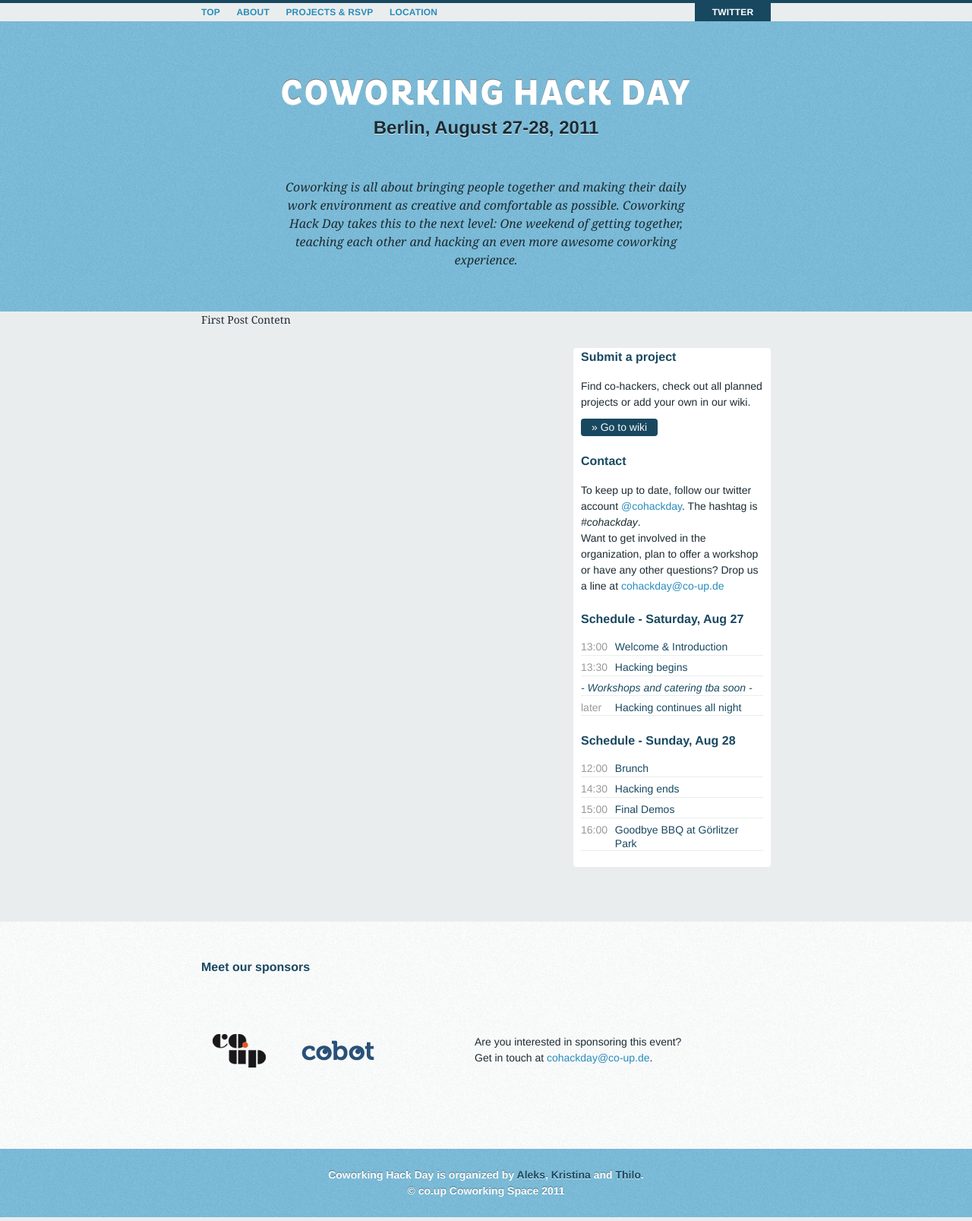
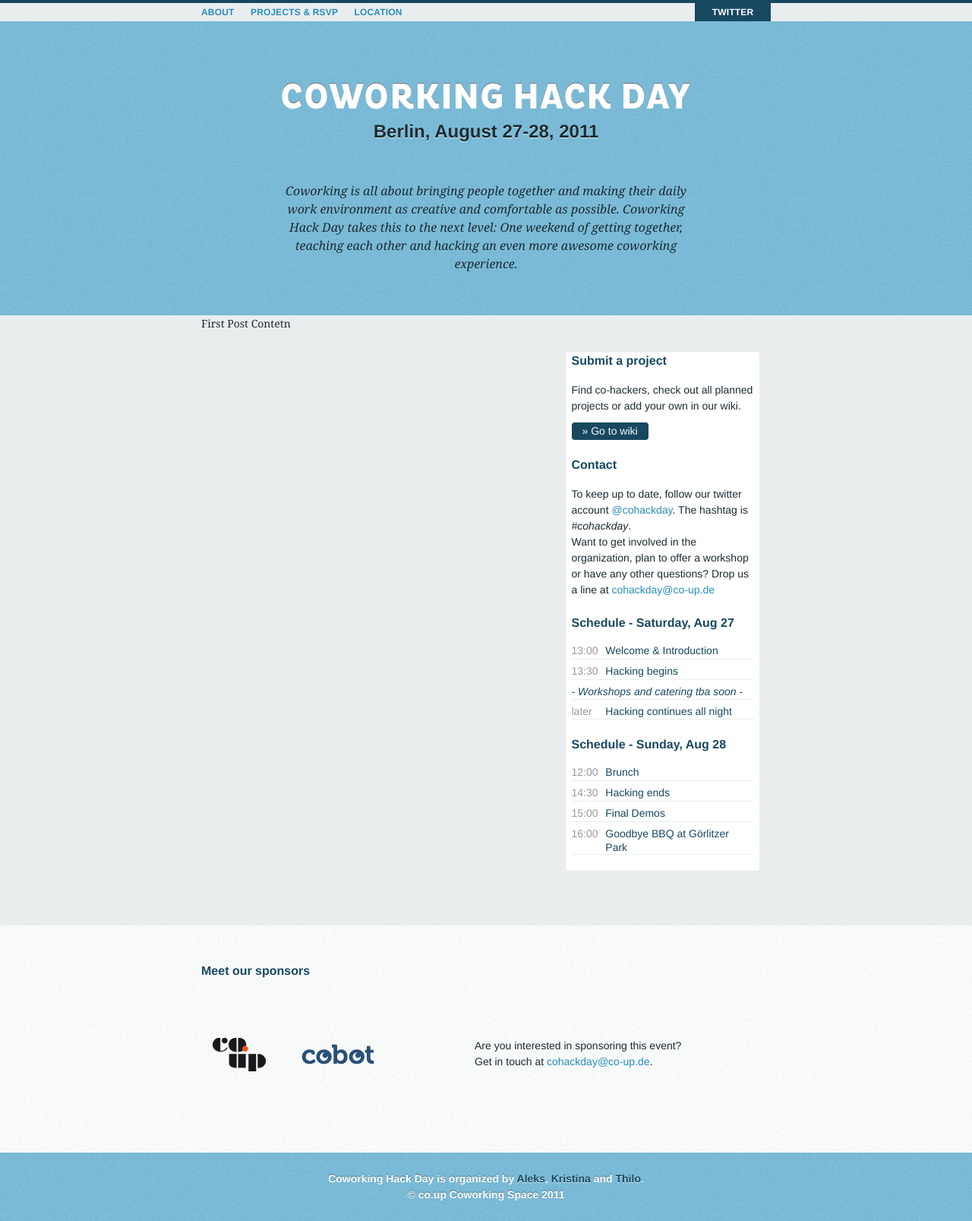
Before and after one commit to thilo/coworking-hack-day, a Jekyll site: the page built from _posts/2011-07-29-first-post.md, in a window 1280 px wide. Shown: the whole page at 76% size. Built offline with Jekyll 4.4.1, drawn with Linux system fonts in a browser that asks for light colours.

Commit message:
made layout responsive

```diff
--- a/_layouts/default.html
+++ b/_layouts/default.html
@@ -40,7 +40,6 @@
           <a href="http://twitter.com/cohackday" title="twitter.com/cohackday" class="twitter">Twitter</a>
 
           <ul>
-            <li><a href="#header">Top</a></li>
             <li><a href="#about">About</a></li>
             <li><a href="#projects_and_rsvp">Projects &amp; RSVP</a></li>
             <li><a href="#location">Location</a></li>
--- a/css/src/site.scss
+++ b/css/src/site.scss
@@ -58,13 +58,14 @@ body {
 }
 
 .container {
-  width: 750px;
+  max-width: 750px;
+  width: auto;
   margin: 0 auto;
-  padding: 0 1em;
+  padding: 0 20px;
 }
 
 .header {
-  padding: 6em 0 2em 0;
+  padding: 4.5em 0 2em 0;
   background: $lblue url(/img/chd_bg_blue.png) repeat;
   h1, h2 {
     text-align: center;
@@ -105,8 +106,8 @@ body {
 }
 
 .content {
-  width: 360px;
-  margin-right: 30px;
+  width: 50%;
+  margin-right: 14%;
   float: left;
   h3 {
     padding-top: 3em;
@@ -119,10 +120,9 @@ body {
 
 .aside {
   float: left;
-  width: 240px;
+  width: 32%;
   margin-top: 3em;
-  margin-left: 100px;
-  padding: 0 10px;
+  padding: 0 1%;
   background: #FFF;
   -moz-border-radius: .25em;
   -webkit-border-radius: .25em;
@@ -158,12 +158,10 @@ body {
 }
 
 .nav {
-  width: 100%;
   height: 1.5em;
   line-height: 2;
-  position: fixed;
   top: 0;
-  margin-bottom: 2em;
+  margin-bottom: 0;
   background: $vlblue;
   text-transform: uppercase;
   font-weight: bold;
@@ -288,3 +286,35 @@ a.btn_link:focus {
   color: #FFF;
   background: $mblue;
 }
+
+
+
+@media screen and (max-device-width:660px), screen and (max-width:660px) {
+
+  body {
+    -webkit-text-size-adjust: 300%;
+  }
+
+  .container {
+    max-width: 750px;
+    width: auto;
+    margin: 0 auto;
+    padding: 0 20px;
+  }
+
+
+  .content {
+    width: auto;
+    margin-right: 0;
+    float: none;
+  }
+
+  .aside {
+    float: none;
+    width: auto;
+  }
+  .teaser {
+    padding: 0;
+  }
+
+}
--- a/css/stylesheets/site.css
+++ b/css/stylesheets/site.css
@@ -175,22 +175,23 @@ body {
 
 /* line 60, ../src/site.scss */
 .container {
-  width: 750px;
+  max-width: 750px;
+  width: auto;
   margin: 0 auto;
-  padding: 0 1em;
+  padding: 0 20px;
 }
 
-/* line 66, ../src/site.scss */
+/* line 67, ../src/site.scss */
 .header {
-  padding: 6em 0 2em 0;
+  padding: 4.5em 0 2em 0;
   background: #7abad6 url(/img/chd_bg_blue.png) repeat;
 }
-/* line 69, ../src/site.scss */
+/* line 70, ../src/site.scss */
 .header h1, .header h2 {
   text-align: center;
   text-shadow: 0 1px 0 rgba(255, 255, 255, 0.75);
 }
-/* line 73, ../src/site.scss */
+/* line 74, ../src/site.scss */
 .header h1 {
   background: transparent url(/img/chd_logo.png) no-repeat 50% 50%;
   text-indent: -9999px;
@@ -200,19 +201,19 @@ body {
   color: #FFF;
   text-shadow: 0 -1px 0 rgba(0, 0, 0, 0.75);
 }
-/* line 82, ../src/site.scss */
+/* line 83, ../src/site.scss */
 .header h2 {
   font-size: 1.5em;
   margin-bottom: 2em;
   color: #1c2b33;
 }
 
-/* line 89, ../src/site.scss */
+/* line 90, ../src/site.scss */
 .footer {
   padding: 1.5em 0;
   background: #7abad6 url(/img/chd_bg_blue.png) repeat;
 }
-/* line 92, ../src/site.scss */
+/* line 93, ../src/site.scss */
 .footer p {
   text-align: center;
   font-size: .875em;
@@ -222,35 +223,34 @@ body {
   margin-bottom: 0;
 }
 
-/* line 102, ../src/site.scss */
+/* line 103, ../src/site.scss */
 #main {
   overflow: hidden;
   padding-bottom: 4.5em;
 }
 
-/* line 107, ../src/site.scss */
+/* line 108, ../src/site.scss */
 .content {
-  width: 360px;
-  margin-right: 30px;
+  width: 50%;
+  margin-right: 14%;
   float: left;
 }
-/* line 111, ../src/site.scss */
+/* line 112, ../src/site.scss */
 .content h3 {
   padding-top: 3em;
   text-transform: uppercase;
 }
-/* line 115, ../src/site.scss */
+/* line 116, ../src/site.scss */
 .content p {
   font-size: .875em;
 }
 
-/* line 120, ../src/site.scss */
+/* line 121, ../src/site.scss */
 .aside {
   float: left;
-  width: 240px;
+  width: 32%;
   margin-top: 3em;
-  margin-left: 100px;
-  padding: 0 10px;
+  padding: 0 1%;
   background: #FFF;
   -moz-border-radius: .25em;
   -webkit-border-radius: .25em;
@@ -292,12 +292,10 @@ body {
 
 /* line 160, ../src/site.scss */
 .nav {
-  width: 100%;
   height: 1.5em;
   line-height: 2;
-  position: fixed;
   top: 0;
-  margin-bottom: 2em;
+  margin-bottom: 0;
   background: #eaeded;
   text-transform: uppercase;
   font-weight: bold;
@@ -305,7 +303,7 @@ body {
   border-top: 4px solid #184860;
   border-bottom: 1px solid #7abad6;
 }
-/* line 173, ../src/site.scss */
+/* line 171, ../src/site.scss */
 .nav ul {
   font-size: .75em;
   float: left;
@@ -313,11 +311,11 @@ body {
   padding: 0;
   list-style: none;
 }
-/* line 179, ../src/site.scss */
+/* line 177, ../src/site.scss */
 .nav ul li {
   display: inline;
 }
-/* line 183, ../src/site.scss */
+/* line 181, ../src/site.scss */
 .nav ul li a,
 .nav ul li a:link,
 .nav ul li a:visited {
@@ -325,14 +323,14 @@ body {
   color: #298cbb;
   text-decoration: none;
 }
-/* line 190, ../src/site.scss */
+/* line 188, ../src/site.scss */
 .nav ul li a:hover,
 .nav ul li a:active,
 .nav ul li a:focus {
   color: #7abad6;
   text-decoration: none;
 }
-/* line 198, ../src/site.scss */
+/* line 196, ../src/site.scss */
 .nav a.twitter,
 .nav a.twitter:link,
 .nav a.twitter:visited {
@@ -344,7 +342,7 @@ body {
   color: #FFF;
   background: #184860;
 }
-/* line 210, ../src/site.scss */
+/* line 208, ../src/site.scss */
 .nav a.twitter:hover,
 .nav a.twitter:active,
 .nav a.twitter:focus {
@@ -352,30 +350,30 @@ body {
   background: #298cbb;
 }
 
-/* line 216, ../src/site.scss */
+/* line 214, ../src/site.scss */
 .sponsors {
   padding: 3em 0 4.5em 0;
   background: #f8f9f9 url(/img/chd_bg_white.png) repeat;
 }
-/* line 219, ../src/site.scss */
+/* line 217, ../src/site.scss */
 .sponsors h3 {
   margin-bottom: 3em;
 }
-/* line 222, ../src/site.scss */
+/* line 220, ../src/site.scss */
 .sponsors ul {
   margin: 0;
   padding: 0;
   list-style: none;
   overflow: hidden;
 }
-/* line 227, ../src/site.scss */
+/* line 225, ../src/site.scss */
 .sponsors ul li {
   display: block;
   float: left;
   width: 100px;
   margin-right: 30px;
 }
-/* line 233, ../src/site.scss */
+/* line 231, ../src/site.scss */
 .sponsors ul .sponsor_contact {
   width: 390px;
   margin-right: 0;
@@ -384,7 +382,7 @@ body {
 }
 
 /* links */
-/* line 245, ../src/site.scss */
+/* line 243, ../src/site.scss */
 a,
 a:link,
 a:visited {
@@ -392,7 +390,7 @@ a:visited {
   text-decoration: none;
 }
 
-/* line 252, ../src/site.scss */
+/* line 250, ../src/site.scss */
 a:hover,
 a:active,
 a:focus {
@@ -400,21 +398,21 @@ a:focus {
   text-decoration: none;
 }
 
-/* line 260, ../src/site.scss */
+/* line 258, ../src/site.scss */
 .footer a,
 .footer a:link,
 .footer a:visited {
   color: #184860;
   text-shadow: 0 1px 0 rgba(255, 255, 255, 0.75);
 }
-/* line 267, ../src/site.scss */
+/* line 265, ../src/site.scss */
 .footer a:hover,
 .footer a:active,
 .footer a:focus {
   color: #1c2b33;
 }
 
-/* line 274, ../src/site.scss */
+/* line 272, ../src/site.scss */
 a.btn_link,
 a.btn_link:link,
 a.btn_link:visited {
@@ -428,10 +426,43 @@ a.btn_link:visited {
   border-radius: 4px;
 }
 
-/* line 287, ../src/site.scss */
+/* line 285, ../src/site.scss */
 a.btn_link:hover,
 a.btn_link:active,
 a.btn_link:focus {
   color: #FFF;
   background: #298cbb;
 }
+
+@media screen and (max-device-width:660px), screen and (max-width:660px) {
+  /* line 294, ../src/site.scss */
+  body {
+    -webkit-text-size-adjust: 300%;
+  }
+
+  /* line 298, ../src/site.scss */
+  .container {
+    max-width: 750px;
+    width: auto;
+    margin: 0 auto;
+    padding: 0 20px;
+  }
+
+  /* line 306, ../src/site.scss */
+  .content {
+    width: auto;
+    margin-right: 0;
+    float: none;
+  }
+
+  /* line 312, ../src/site.scss */
+  .aside {
+    float: none;
+    width: auto;
+  }
+
+  /* line 316, ../src/site.scss */
+  .teaser {
+    padding: 0;
+  }
+}
```
